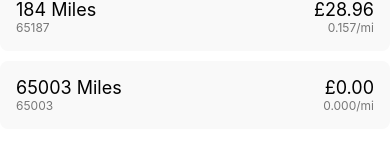
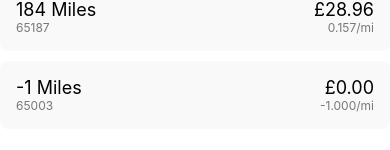
Before and after one commit to jcbyte/TripTab, a React Native app: screen / in a window 390 px wide. Shown: the part 308-458 px from the top of the page. Built offline with nearby package versions, Linux system fonts and the light colour scheme.

Commit message:
list items now used cached values

```diff
--- a/src/App.tsx
+++ b/src/App.tsx
@@ -40,12 +40,11 @@ export default function App() {
 
 					{/* List of records */}
 					<FlatList
-						style={undefined}
 						data={records}
 						renderItem={({ item, index }: { item: Record; index: number }) => (
 							<ListItem
 								item={item}
-								prevItemMileage={index + 1 < records.length ? records[index + 1].milage : 0}
+								cachedTransition={index + 1 < records.length ? cachedRecordTransitions[index] : undefined}
 								openModal={() => openModal(item)}
 							/>
 						)}
--- a/src/components/ListItem.tsx
+++ b/src/components/ListItem.tsx
@@ -1,29 +1,28 @@
 import React from "react";
 import { Text, TouchableOpacity, View } from "react-native";
+import { CachedRecordTransition } from "../hooks/useCachedRecords";
 import Record from "../types/Record";
-import { formatCost, formatMileageCost, mileageCost } from "../utils";
+import { formatCost, formatMileageCost } from "../utils";
 
 export default function ListItem({
 	item,
-	prevItemMileage,
+	cachedTransition,
 	openModal,
 }: {
 	item: Record;
-	prevItemMileage: number;
+	cachedTransition?: CachedRecordTransition;
 	openModal: () => void;
 }) {
 	return (
 		<TouchableOpacity style={styles.item} onPress={openModal}>
 			<View style={{ display: "flex", flexDirection: "column" }}>
 				<View style={{ display: "flex", flexDirection: "row" }}>
-					<Text style={{ ...styles.text, flex: 1 }}>{item.milage - prevItemMileage} Miles</Text>
+					<Text style={{ ...styles.text, flex: 1 }}>{cachedTransition?.miles ?? -1} Miles</Text>
 					<Text style={styles.text}>{formatCost(item.cost)}</Text>
 				</View>
 				<View style={{ display: "flex", flexDirection: "row" }}>
 					<Text style={{ ...styles.secondaryText, flex: 1 }}>{item.milage}</Text>
-					<Text style={styles.secondaryText}>
-						{formatMileageCost(mileageCost(item.milage, prevItemMileage, item.cost))}
-					</Text>
+					<Text style={styles.secondaryText}>{formatMileageCost(cachedTransition?.cost ?? -1)}</Text>
 				</View>
 			</View>
 		</TouchableOpacity>
```
